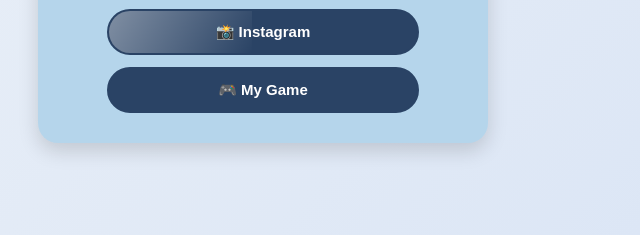
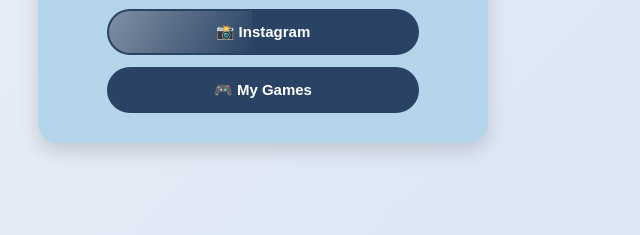
Before and after one commit to prusty-ctrl/web-card, a plain HTML site: page index.html in a window 1280 px wide. Shown: the part 562-797 px from the top of the page, 377-1017 px from the left. Drawn offline with Linux system fonts and the light colour scheme.

Commit message:
Update index.html

```diff
--- a/index.html
+++ b/index.html
@@ -195,7 +195,7 @@
       <div class="buttons">
         <a href="mailto:subhamkumarprusty582@gmail.com?subject=Contact%20from%20your%20Profile%20Card&body=Hi%20Subham," class="button">📧 Email Me</a>
         <a href="https://www.instagram.com/mr.nobita_1x/" target="_blank" class="button">📸 Instagram</a>
-        <a href="https://prusty-ctrl.github.io/tttultra/" target="_blank" class="button">🎮 My Game</a>
+        <a href="https://prusty-ctrl.github.io/My-games/" target="_blank" class="button">🎮 My Games</a>
       </div>
     </div>
   </div>
```
